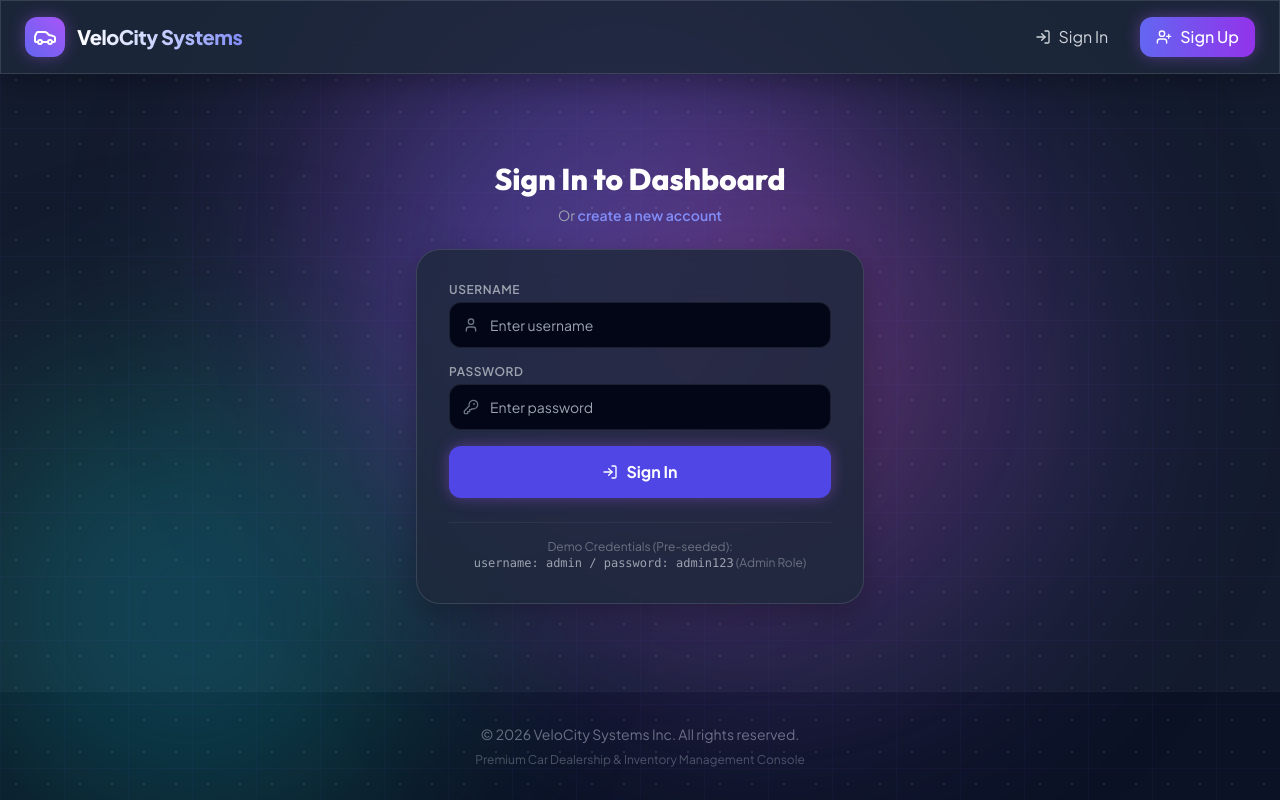
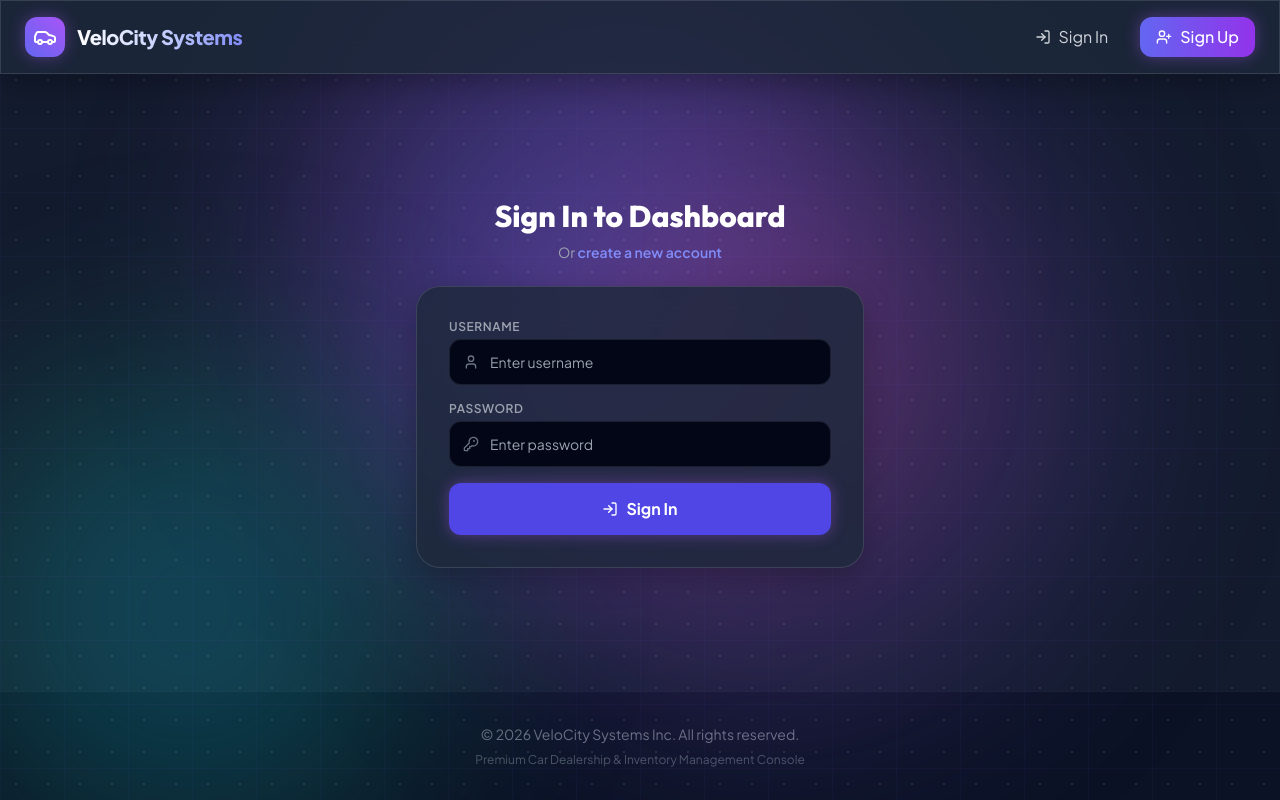
Before and after one commit to Pankaj20042112/car-inventory-system, a React (Vite) app in the folder frotend/my-react-app/: page /login in a window 1280 px wide. Built offline with nearby package versions, Linux system fonts and the light colour scheme.

Commit message:
chore(login): remove demo credentials info block from Sign In screen

```diff
--- a/frotend/my-react-app/src/Pages/Login.jsx
+++ b/frotend/my-react-app/src/Pages/Login.jsx
@@ -98,13 +98,7 @@ const Login = () => {
             </button>
           </form>
 
-          {/* Seed accounts notice */}
-          <div className="border-t border-white/5 pt-4 text-center">
-            <p className="text-xs text-gray-500">
-              Demo Credentials (Pre-seeded): <br />
-              <span className="font-mono text-gray-400">username: admin / password: admin123</span> (Admin Role)
-            </p>
-          </div>
+          {/* Form end */}
         </div>
       </div>
     </div>
```
